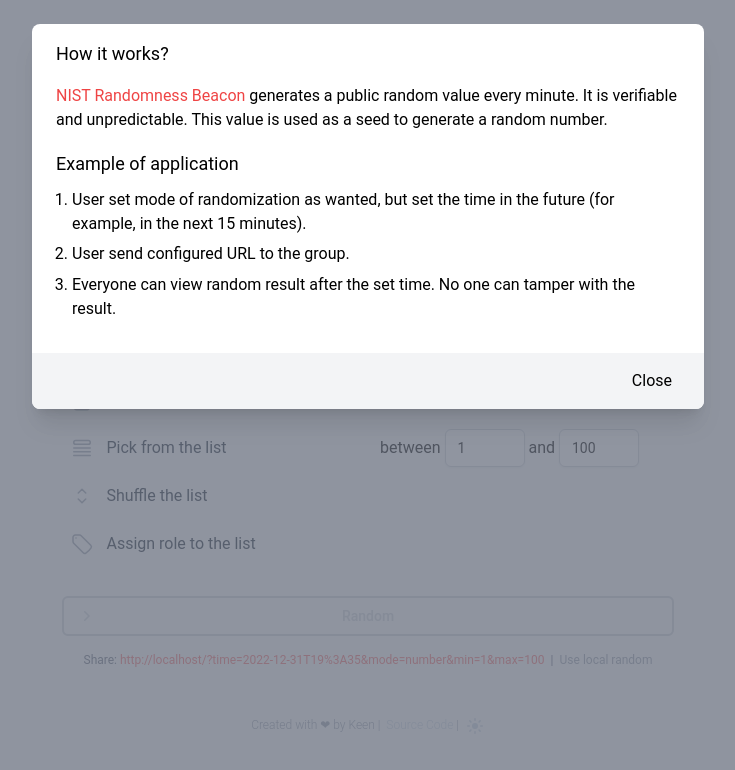
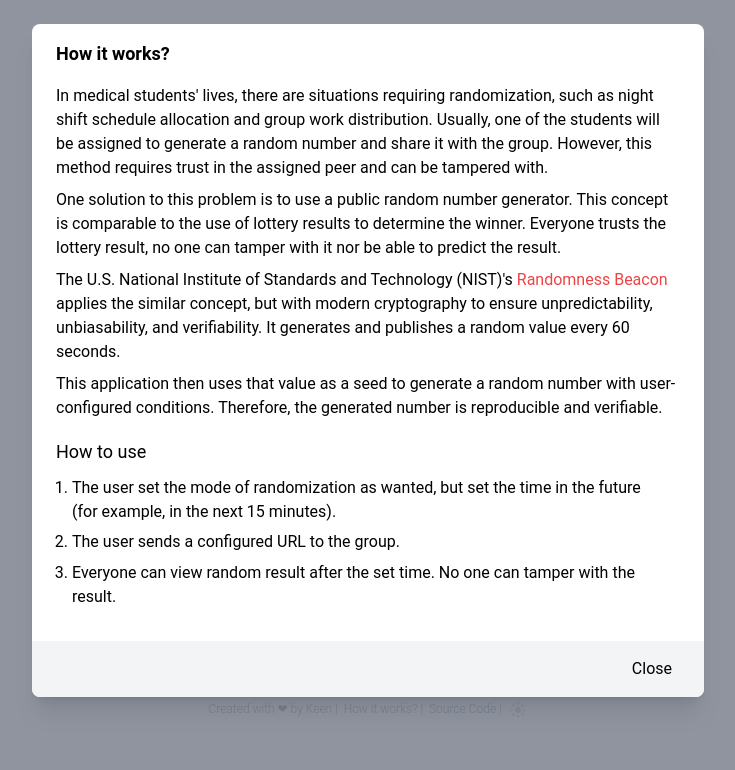
Before and after one commit to keenthekeen/dog-randomizer, a Vue app: page / in a window 1280 px wide. Both pictures are taken after a click on the link "How it works?". Shown: the top 770 px of the page, without its empty margins (272-1007 px from the left). Built offline with nearby package versions, Linux system fonts and the light colour scheme.

Commit message:
feat: add background to how it works

```diff
--- a/src/App.vue
+++ b/src/App.vue
@@ -21,7 +21,6 @@ const toggleDarkMode = () => {
           <span class="text-gray-700 dark:text-gray-200">Randomizer</span>
         </h1>
       </div>
-      <p class="mt-4 text-xs text-center"><a @click="showHowDialog = true" class="cursor-pointer text-gray-500 dark:text-gray-400">How it works?</a></p>
 
       <div class="mt-8">
         <Home />
@@ -29,7 +28,8 @@ const toggleDarkMode = () => {
 
       <div class="mt-12 mb-4 text-xs font-light text-gray-400 dark:text-gray-300 text-center">
         Created with ❤ by Keen&nbsp;|&nbsp;
-        <a href="https://github.com/keenthekeen/dog-randomizer" target="_blank" class="text-slate-300 dark:text-slate-500 hover:underline hover:text-gray-400 dark:hover:text-gray-300">Source Code</a>&nbsp;|&nbsp;
+        <a @click="showHowDialog = true" class="cursor-pointer text-slate-400 dark:text-slate-400 hover:underline hover:text-gray-400 dark:hover:text-gray-300">How it works?</a>&nbsp;|&nbsp;
+        <a href="https://github.com/keenthekeen/dog-randomizer" target="_blank" class="text-slate-400 dark:text-slate-400 hover:underline hover:text-gray-400 dark:hover:text-gray-300">Source Code</a>&nbsp;|&nbsp;
         <SunIcon @click="toggleDarkMode" title="Toggle dark theme"
                  class="inline-block h-5 cursor-pointer text-slate-300 dark:text-slate-500 hover:underline hover:text-gray-400 dark:hover:text-gray-300"/>
       </div>
--- a/src/components/HowItWorksDialog.vue
+++ b/src/components/HowItWorksDialog.vue
@@ -77,19 +77,36 @@ ol > li {
         >
           <div v-show="show" class="mb-6 bg-white rounded-lg overflow-hidden shadow-xl transform transition-all sm:w-full sm:mx-auto" :class="maxWidthClass">
             <div class="px-6 py-4">
-              <div class="text-lg">
+              <div class="font-bold text-lg">
                 How it works?
               </div>
 
               <div class="mt-4">
-                <a href="https://csrc.nist.gov/Projects/interoperable-randomness-beacons/beacon-20" target="_blank" class="text-red-500">
-                  NIST Randomness Beacon
-                </a> generates a public random value every minute. It is verifiable and unpredictable.
-                This value is used as a seed to generate a random number.
-                <h3 class="mt-6 leading-4 text-lg">Example of application</h3>
+                <p class="my-2">
+                  In medical students' lives, there are situations requiring randomization, such as night shift schedule allocation and group work distribution.
+                  Usually, one of the students will be assigned to generate a random number and share it with the group.
+                  However, this method requires trust in the assigned peer and can be tampered with.<br />
+                </p>
+                <p class="my-2">
+                  One solution to this problem is to use a public random number generator.
+                  This concept is comparable to the use of lottery results to determine the winner.
+                  Everyone trusts the lottery result, no one can tamper with it nor be able to predict the result.
+                </p>
+                <p class="my-2">
+                  The U.S. National Institute of Standards and Technology (NIST)'s
+                  <a href="https://csrc.nist.gov/Projects/interoperable-randomness-beacons/beacon-20" target="_blank" class="text-red-500">
+                    Randomness Beacon</a> applies the similar concept, but with modern cryptography to ensure unpredictability,
+                  unbiasability, and verifiability. It generates and publishes a random value every 60 seconds.
+                </p>
+                <p class="my-2">
+                  This application then uses that value as a seed to generate a random number with user-configured conditions.
+                  Therefore, the generated number is reproducible and verifiable.
+                </p>
+
+                <h3 class="mt-6 leading-4 text-lg">How to use</h3>
                 <ol class="m-4 list-decimal list-outside">
-                  <li>User set mode of randomization as wanted, but set the time in the future (for example, in the next 15 minutes).</li>
-                  <li>User send configured URL to the group.</li>
+                  <li>The user set the mode of randomization as wanted, but set the time in the future (for example, in the next 15 minutes).</li>
+                  <li>The user sends a configured URL to the group.</li>
                   <li>Everyone can view random result after the set time. No one can tamper with the result.</li>
                 </ol>
               </div>
```
